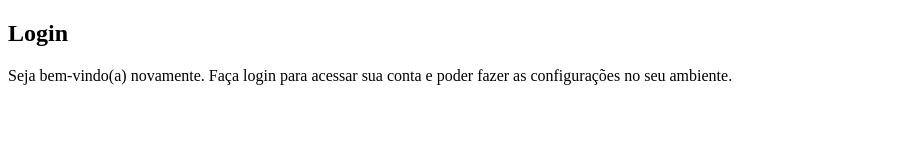
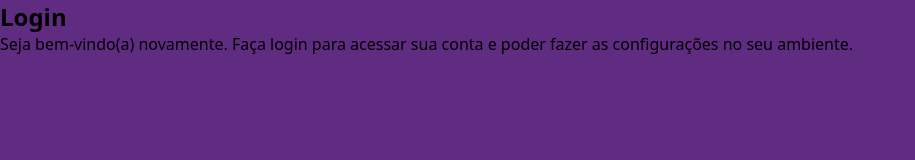
Before and after one commit to LucasXColaco/projeto-login, a plain HTML site: page index.html in a window 1280 px wide. Shown: the whole page, without its empty margins (0-915 px from the left). Drawn offline with Linux system fonts and the light colour scheme.

Commit message:
Update style.css

```diff
--- a/estilos/style.css
+++ b/estilos/style.css
@@ -4,3 +4,31 @@
     --verde: #49a09d;
     --lilas: #5f2c82;
 }
+
+*{
+    font-family: system-ui, -apple-system, BlinkMacSystemFont, 'Segoe UI', Roboto, Oxygen, Ubuntu, Cantarell, 'Open Sans', 'Helvetica Neue', sans-serif;
+    padding: 0px;
+    margin: 0px;
+    box-sizing: border-box;
+}
+
+body, html{
+    background-color: var(--lilas);
+    height: 100vh;
+    width: 100vw;
+}
+
+main{
+    position: relative;
+    height: 100vh;
+    width: 100vw;
+}
+
+section#login{
+    position: absolute;
+    background-color: white;
+    width: 250px;
+    height: 500px;
+    border-radius: 20px;
+    color: black;
+}
```
